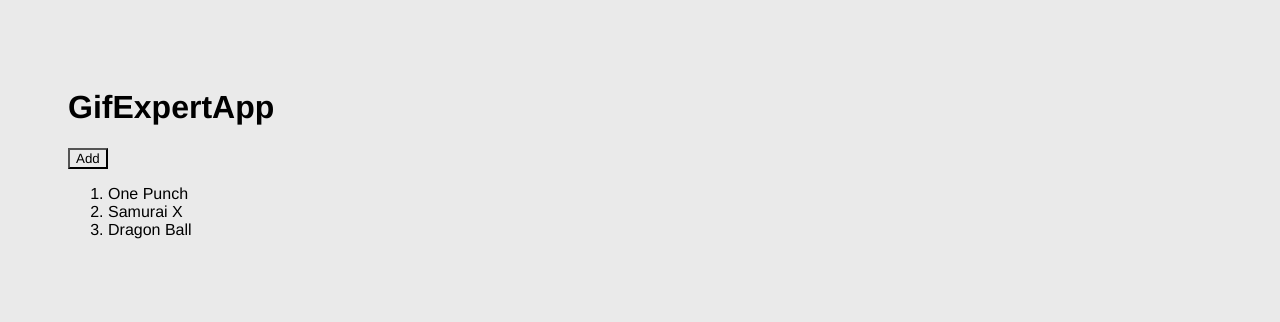
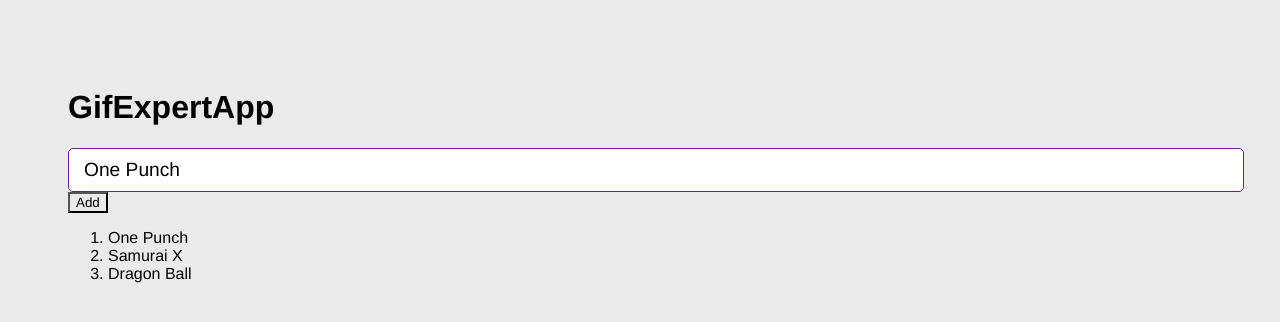
Before and after one commit to Jandronit/-GifsApp-React, a React (Vite) app: page / in a window 1280 px wide. Shown: the top 322 px of the page. Built offline with nearby package versions, Linux system fonts and the light colour scheme.

Commit message:
(lesson 76 course react) Add AddCategory component

```diff
--- a/src/GifExpertApp.jsx
+++ b/src/GifExpertApp.jsx
@@ -1,4 +1,5 @@
 import { useState } from 'react';
+import {AddCategory} from './components/AddCategory';
 
 export const GifExpertApp = () => {
 
@@ -10,13 +11,13 @@ export const GifExpertApp = () => {
         // setCategories(cat => [...cat, 'Valorant']);
     }
 
-    console.log(categories);
     return (
         <>
             {/* titulo */}
             <h1>GifExpertApp</h1>
 
             {/* Input */}
+            <AddCategory/>
 
             {/* Listado de Gif */}
             <button onClick={ onAddCategories }>Add</button>
--- /dev/null
+++ b/src/components/AddCategory.jsx
@@ -0,0 +1,26 @@
+import {useState} from 'react';
+
+
+export const AddCategory = () => {
+
+    const [inputValue, setInputValue] = useState('One Punch');
+
+    const onInputChange = (e) => {
+        setInputValue(e.target.value);
+    }
+
+    const onSubmit = (e) => {
+        e.preventDefault();
+        console.log(inputValue);
+    }
+
+    return (
+        <form onSubmit={ onSubmit }>
+        <input type="text"
+               placeholder="Buscar gifs"
+               value={ inputValue }
+               onChange={onInputChange}
+        />
+        </form>
+    )
+}
```
